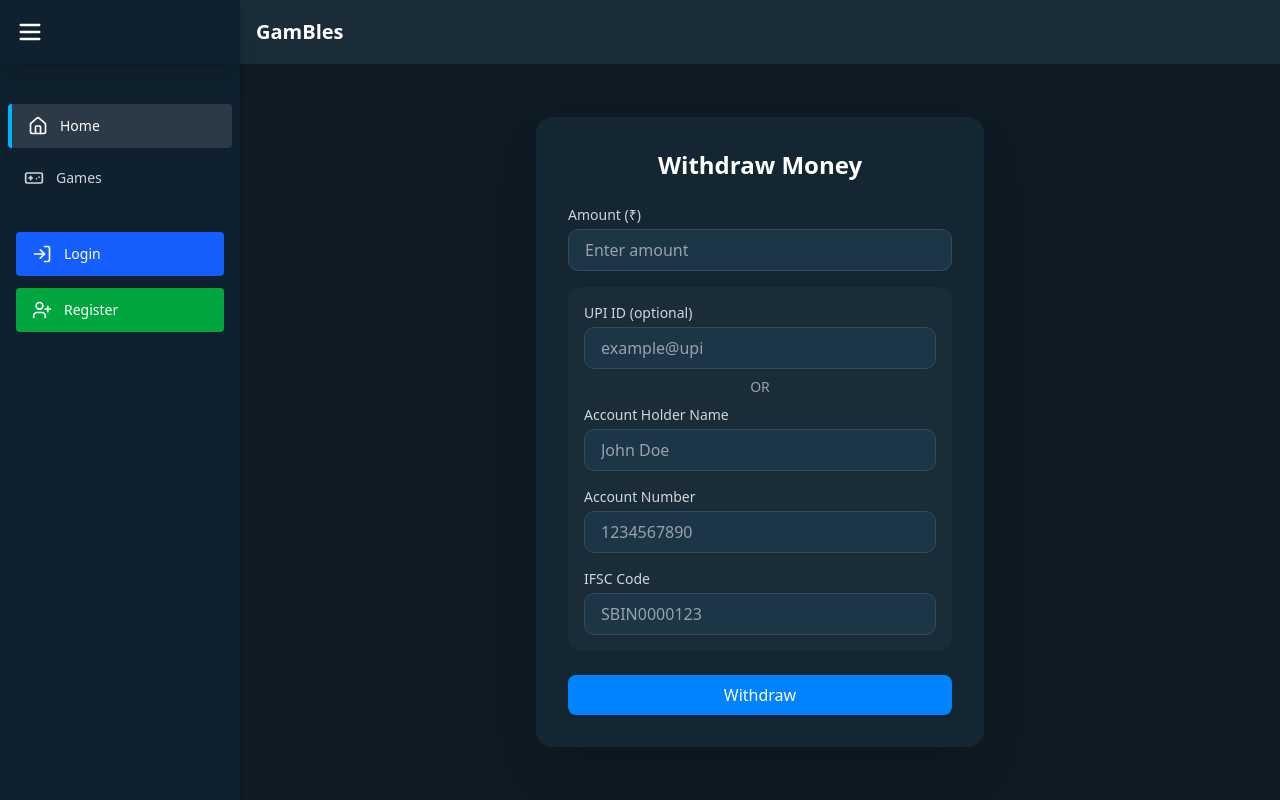
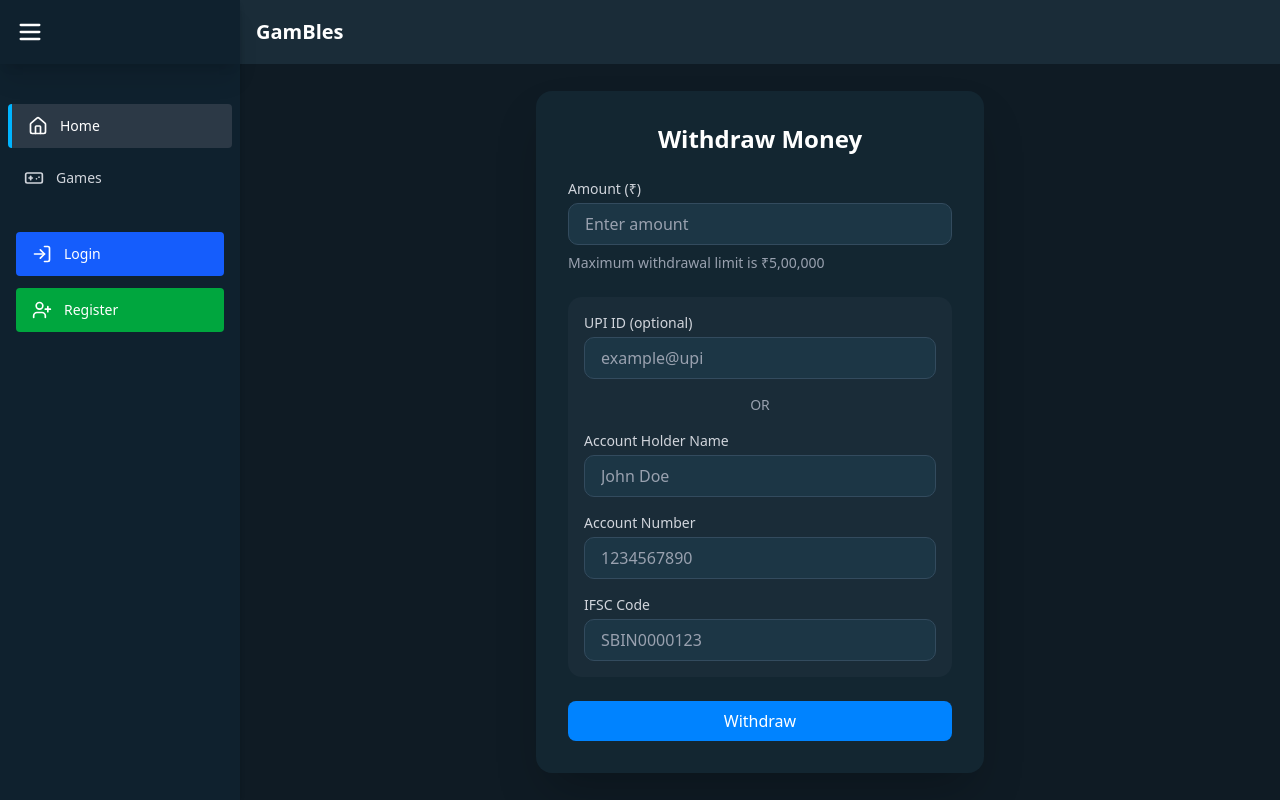
Before and after one commit to Yashh1524/Gambles, a React (Vite) app in the folder client/: page /withdraw-money in a window 1280 px wide. Built offline with nearby package versions, Linux system fonts and the light colour scheme; no server answers.

Commit message:
add limit for deposit and withdraw

```diff
--- a/client/src/pages/WithdrawMoney.jsx
+++ b/client/src/pages/WithdrawMoney.jsx
@@ -4,7 +4,7 @@ import { toast } from 'react-hot-toast';
 import api from '../utils/api';
 import { useNavigate } from 'react-router-dom';
 import { FaCheckCircle, FaTimesCircle } from 'react-icons/fa';
-import { ImSpinner2 } from 'react-icons/im'; // ✅ Spinner icon
+import { ImSpinner2 } from 'react-icons/im';
 
 const WithdrawMoney = () => {
     const { user, setUser } = useUser();
@@ -19,7 +19,7 @@ const WithdrawMoney = () => {
 
     const [showSuccess, setShowSuccess] = useState(false);
     const [isFailed, setIsFailed] = useState(false);
-    const [isLoading, setIsLoading] = useState(false); // ✅ loading state
+    const [isLoading, setIsLoading] = useState(false);
     const navigate = useNavigate();
 
     const handleChange = (e) => {
@@ -29,11 +29,15 @@ const WithdrawMoney = () => {
     const handleCreatePayout = async () => {
         const { amount, accountHolderName, accountNumber, ifscCode, upiId } = form;
 
-        if (!amount || (accountNumber && (!ifscCode || !accountHolderName))) {
-            return toast.error("Please provide valid payout details");
+        if (!amount || parseFloat(amount) > 500000) {
+            return toast.error("Please enter an amount up to ₹5,00,000");
         }
 
-        setIsLoading(true); // ✅ Start loading
+        if (accountNumber && (!ifscCode || !accountHolderName)) {
+            return toast.error("Please provide valid bank details");
+        }
+
+        setIsLoading(true);
 
         try {
             const { data } = await api.post("/api/transaction/create-transaction", form);
@@ -45,13 +49,10 @@ const WithdrawMoney = () => {
             setUser((prev) => ({ ...prev, wallet: res.data.wallet }));
             setShowSuccess(true);
 
-            setTimeout(() => {
-                navigate("/");
-            }, 2500);
+            setTimeout(() => navigate("/"), 2500);
         } catch (err) {
             console.error(err);
             toast.error(err.response?.data?.message || "Withdrawal failed");
-
             setIsFailed(true);
 
             if (err.response?.data?.transactionId) {
@@ -65,11 +66,9 @@ const WithdrawMoney = () => {
                 }
             }
 
-            setTimeout(() => {
-                navigate("/");
-            }, 2500);
+            setTimeout(() => navigate("/"), 2500);
         } finally {
-            setIsLoading(false); // ✅ Stop loading
+            setIsLoading(false);
         }
     };
 
@@ -86,85 +85,65 @@ const WithdrawMoney = () => {
                     <p className="text-lg font-semibold text-red-400">Withdrawal Failed</p>
                 </div>
             ) : (
-                <div className="bg-[#132631] p-8 rounded-2xl shadow-2xl w-full max-w-md">
-                    <h2 className="text-2xl font-bold mb-6 text-center">Withdraw Money</h2>
+                <div className="bg-[#132631] p-8 rounded-2xl shadow-2xl w-full max-w-md space-y-6">
+                    <h2 className="text-2xl font-bold text-center">Withdraw Money</h2>
 
-                    <div className="space-y-4">
-                        <div>
-                            <label className="block text-sm font-medium mb-1 text-gray-300">Amount (₹)</label>
-                            <input
-                                type="number"
+                    <div className="space-y-2">
+                        <InputField
+                            label="Amount (₹)"
                             name="amount"
                             value={form.amount}
                             onChange={handleChange}
+                            type="number"
                             placeholder="Enter amount"
                             disabled={isLoading}
-                                className="w-full bg-[#1c3645] border border-[#334b5e] rounded-lg px-4 py-2 text-white placeholder-gray-400 focus:outline-none focus:ring-2 focus:ring-[#0083ff] disabled:opacity-50"
+                            max={500000}
                         />
+                        <p className="text-sm text-gray-400">Maximum withdrawal limit is ₹5,00,000</p>
                     </div>
-                        <div className='bg-[#1A2C38] p-4 rounded-xl'>
-                            <div>
-                                <label className="block text-sm font-medium mb-1 text-gray-300">UPI ID (optional)</label>
-                                <input
-                                    type="text"
+
+                    <div className="bg-[#1A2C38] p-4 rounded-xl space-y-4">
+                        <InputField
+                            label="UPI ID (optional)"
                             name="upiId"
                             value={form.upiId}
                             onChange={handleChange}
                             placeholder="example@upi"
                             disabled={isLoading}
-                                    className="w-full bg-[#1c3645] border border-[#334b5e] rounded-lg px-4 py-2 text-white placeholder-gray-400 focus:outline-none focus:ring-2 focus:ring-[#0083ff] disabled:opacity-50"
                         />
-                            </div>
 
-                            <div className="text-center text-sm text-gray-400 my-2">OR</div>
+                        <div className="text-center text-sm text-gray-400">OR</div>
 
-                            <div className="space-y-4">
-                                <div>
-                                    <label className="block text-sm font-medium mb-1 text-gray-300">Account Holder Name</label>
-                                    <input
-                                        type="text"
+                        <InputField
+                            label="Account Holder Name"
                             name="accountHolderName"
                             value={form.accountHolderName}
                             onChange={handleChange}
                             placeholder="John Doe"
                             disabled={isLoading}
-                                        className="w-full bg-[#1c3645] border border-[#334b5e] rounded-lg px-4 py-2 text-white placeholder-gray-400 focus:outline-none focus:ring-2 focus:ring-[#0083ff] disabled:opacity-50"
                         />
-                                </div>
-
-                                <div>
-                                    <label className="block text-sm font-medium mb-1 text-gray-300">Account Number</label>
-                                    <input
-                                        type="text"
+                        <InputField
+                            label="Account Number"
                             name="accountNumber"
                             value={form.accountNumber}
                             onChange={handleChange}
                             placeholder="1234567890"
                             disabled={isLoading}
-                                        className="w-full bg-[#1c3645] border border-[#334b5e] rounded-lg px-4 py-2 text-white placeholder-gray-400 focus:outline-none focus:ring-2 focus:ring-[#0083ff] disabled:opacity-50"
                         />
-                                </div>
-
-                                <div>
-                                    <label className="block text-sm font-medium mb-1 text-gray-300">IFSC Code</label>
-                                    <input
-                                        type="text"
+                        <InputField
+                            label="IFSC Code"
                             name="ifscCode"
                             value={form.ifscCode}
                             onChange={handleChange}
                             placeholder="SBIN0000123"
                             disabled={isLoading}
-                                        className="w-full bg-[#1c3645] border border-[#334b5e] rounded-lg px-4 py-2 text-white placeholder-gray-400 focus:outline-none focus:ring-2 focus:ring-[#0083ff] disabled:opacity-50"
                         />
-                                </div>
-                            </div>
-                        </div>
                     </div>
 
                     <button
                         onClick={handleCreatePayout}
                         disabled={isLoading}
-                        className="w-full py-2 mt-6 rounded-md bg-[#0083ff] hover:bg-[#3399ff] transition disabled:opacity-50 flex items-center justify-center gap-2"
+                        className="w-full py-2 rounded-md bg-[#0083ff] hover:bg-[#3399ff] transition disabled:opacity-50 flex items-center justify-center gap-2"
                     >
                         {isLoading ? (
                             <>
@@ -181,4 +160,14 @@ const WithdrawMoney = () => {
     );
 };
 
+const InputField = ({ label, ...props }) => (
+    <div>
+        <label className="block text-sm font-medium mb-1 text-gray-300">{label}</label>
+        <input
+            {...props}
+            className="w-full bg-[#1c3645] border border-[#334b5e] rounded-lg px-4 py-2 text-white placeholder-gray-400 focus:outline-none focus:ring-2 focus:ring-[#0083ff] disabled:opacity-50"
+        />
+    </div>
+);
+
 export default WithdrawMoney;
```
Also changed, not shown: client/src/pages/DepositMoney.jsx (+27 -19 lines). Lines whose indentation alone changed are shown as unchanged.
